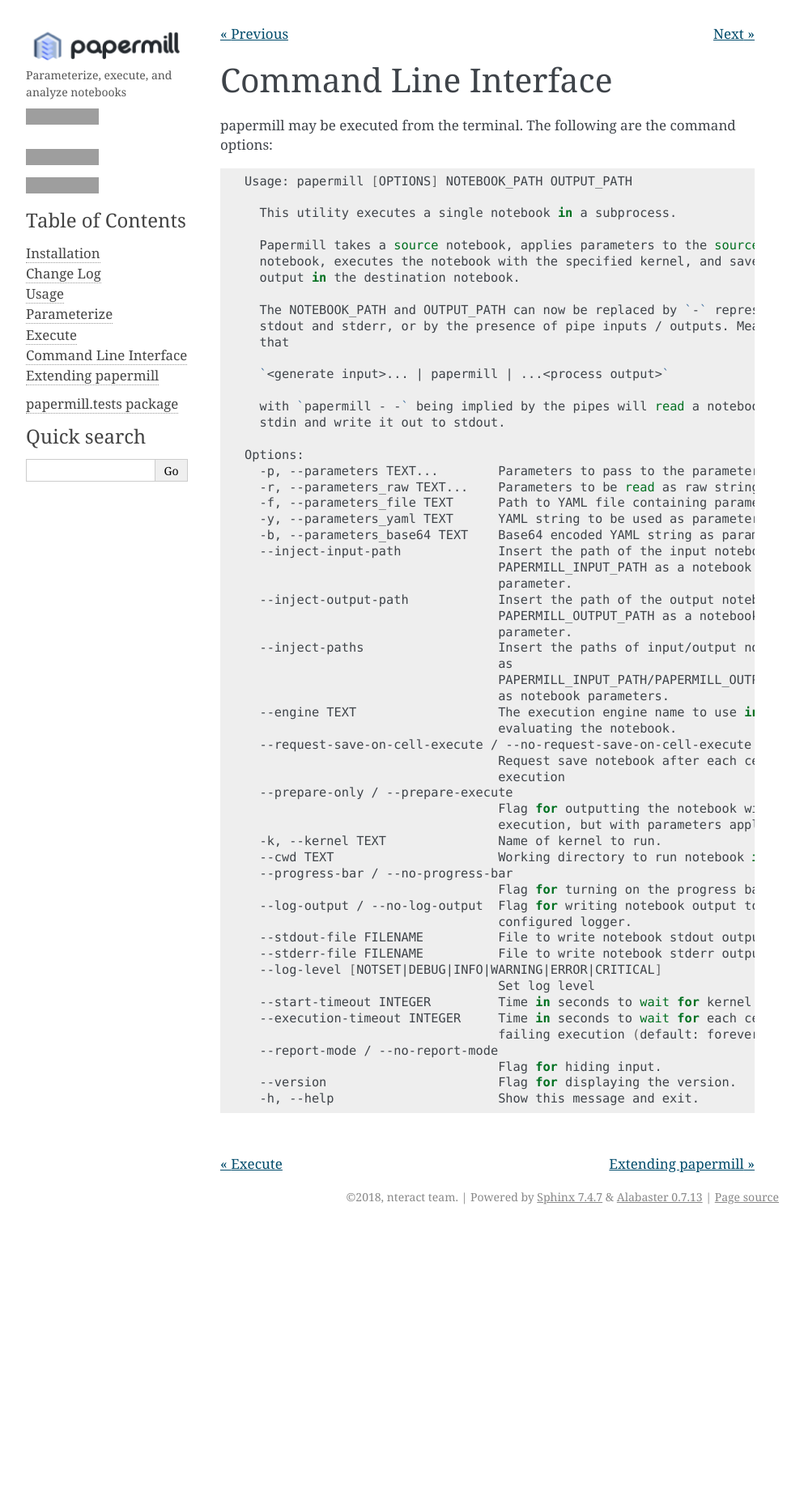
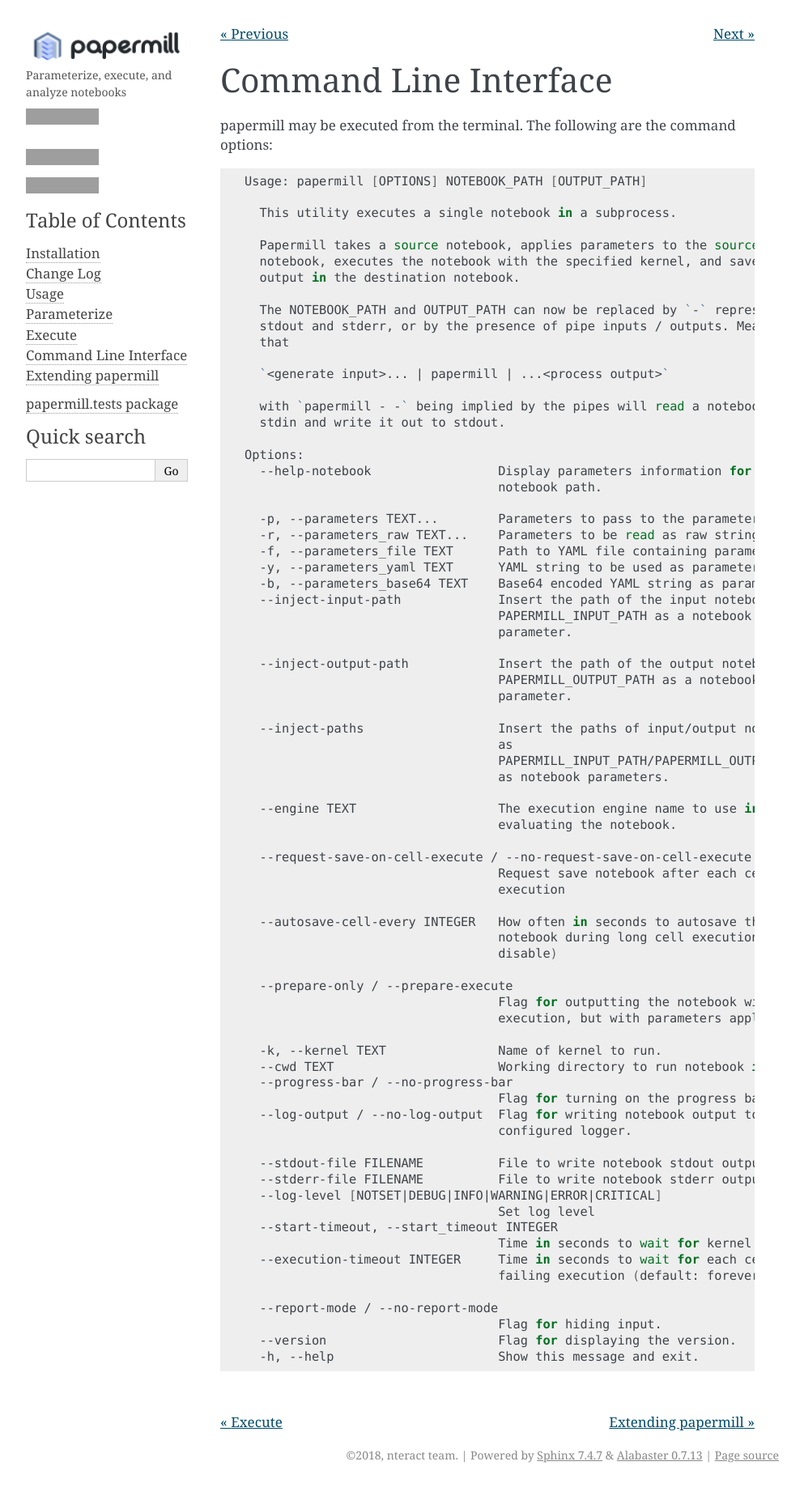
Before and after one commit to nteract/papermill, a Sphinx documentation site: the page built from docs/usage-cli.rst, in a window 1280 px wide. Shown: the whole page at 81% size, without its empty margins (148-1141 px from the left). Built offline with Sphinx 7.4.7, drawn with Linux system fonts in a browser that asks for light colours; pages that are not in the unit, such as notebooks, are missing from menus; before the commit the page ends 1518 px from its top, so only the background shows below that; grey boxes are pictures that could not be loaded.

Commit message:
Update doc

```diff
--- a/docs/usage-cli.rst
+++ b/docs/usage-cli.rst
@@ -6,7 +6,7 @@
 
 .. code-block:: bash
 
-    Usage: papermill [OPTIONS] NOTEBOOK_PATH OUTPUT_PATH
+    Usage: papermill [OPTIONS] NOTEBOOK_PATH [OUTPUT_PATH]
 
       This utility executes a single notebook in a subprocess.
 
@@ -24,6 +24,9 @@
       stdin and write it out to stdout.
 
     Options:
+      --help-notebook                 Display parameters information for the given
+                                      notebook path.
+
       -p, --parameters TEXT...        Parameters to pass to the parameters cell.
       -r, --parameters_raw TEXT...    Parameters to be read as raw string.
       -f, --parameters_file TEXT      Path to YAML file containing parameters.
@@ -32,34 +35,47 @@
       --inject-input-path             Insert the path of the input notebook as
                                       PAPERMILL_INPUT_PATH as a notebook
                                       parameter.
+
       --inject-output-path            Insert the path of the output notebook as
                                       PAPERMILL_OUTPUT_PATH as a notebook
                                       parameter.
+
       --inject-paths                  Insert the paths of input/output notebooks
                                       as
                                       PAPERMILL_INPUT_PATH/PAPERMILL_OUTPUT_PATH
                                       as notebook parameters.
+
       --engine TEXT                   The execution engine name to use in
                                       evaluating the notebook.
+
       --request-save-on-cell-execute / --no-request-save-on-cell-execute
                                       Request save notebook after each cell
                                       execution
+
+      --autosave-cell-every INTEGER   How often in seconds to autosave the
+                                      notebook during long cell executions (0 to
+                                      disable)
+
       --prepare-only / --prepare-execute
                                       Flag for outputting the notebook without
                                       execution, but with parameters applied.
+
       -k, --kernel TEXT               Name of kernel to run.
       --cwd TEXT                      Working directory to run notebook in.
       --progress-bar / --no-progress-bar
                                       Flag for turning on the progress bar.
       --log-output / --no-log-output  Flag for writing notebook output to the
                                       configured logger.
+
       --stdout-file FILENAME          File to write notebook stdout output to.
       --stderr-file FILENAME          File to write notebook stderr output to.
       --log-level [NOTSET|DEBUG|INFO|WARNING|ERROR|CRITICAL]
                                       Set log level
-      --start-timeout INTEGER         Time in seconds to wait for kernel to start.
+      --start-timeout, --start_timeout INTEGER
+                                      Time in seconds to wait for kernel to start.
       --execution-timeout INTEGER     Time in seconds to wait for each cell before
                                       failing execution (default: forever)
+
       --report-mode / --no-report-mode
                                       Flag for hiding input.
       --version                       Flag for displaying the version.
--- a/docs/usage-workflow.rst
+++ b/docs/usage-workflow.rst
@@ -21,6 +21,7 @@
    :maxdepth: 2
 
    usage-parameterize
+   usage-inspection
    usage-execute
    usage-store
 
```
Also changed, not shown: docs/usage-inspect.rst (added, +56 -0 lines).
